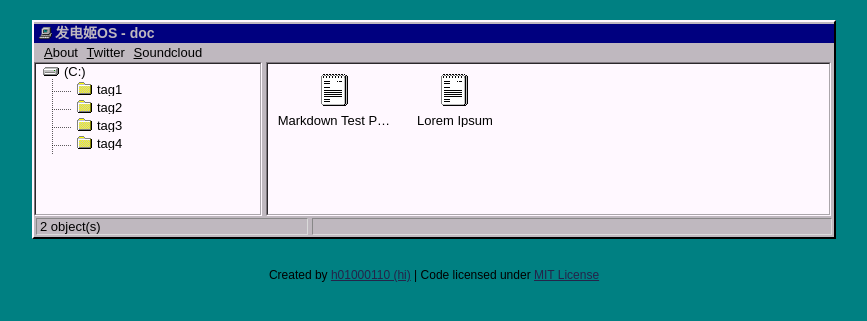
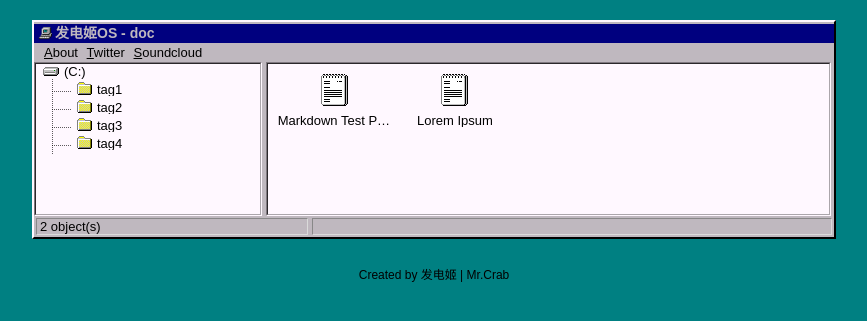
Before and after one commit to OpenseaAirdrop/fadianji, a Jekyll site: the page built from index.html, in a window 1280 px wide. Shown: the top 321 px of the page, without its empty margins (206-1073 px from the left). Built offline with Jekyll 4.4.1, drawn with Linux system fonts in a browser that asks for light colours.

Commit message:
Update default.html

```diff
--- a/_layouts/default.html
+++ b/_layouts/default.html
@@ -92,7 +92,7 @@
 	<script src="/assets/js/001.js"></script>
 	<script src="/assets/js/002.js"></script>
 	<div class="footer">
-		<p>Created by <a href="http://github.com/h01000110" target="_blank">h01000110 (hi)</a> | Code licensed under <a href="https://github.com/h01000110/h01000110.github.io/blob/master/LICENSE" target="_blank">MIT License</a></p>
+		<p>Created by 发电姬 | Mr.Crab</p>
 	</div>
 </body>
 </html>
```
